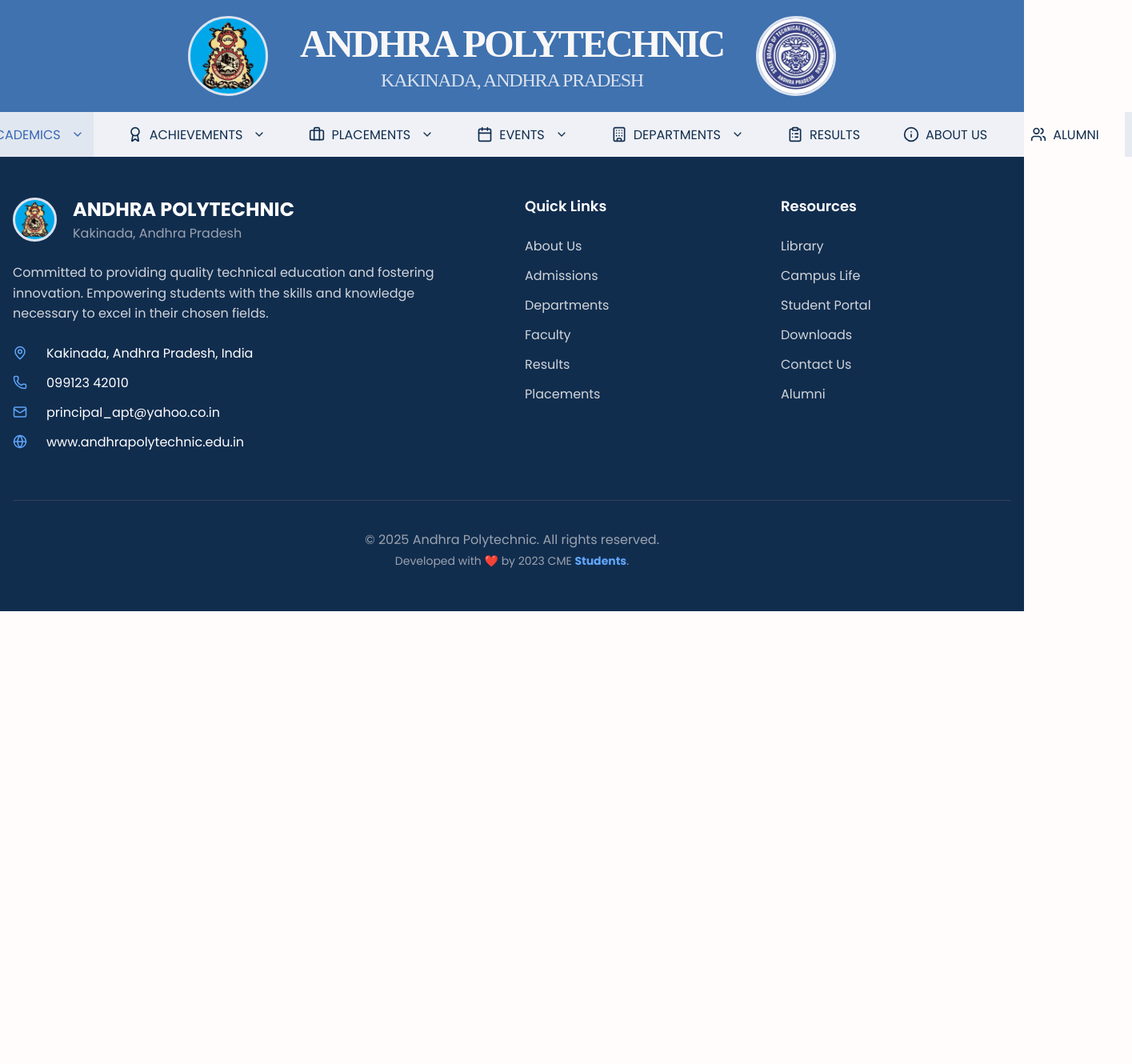
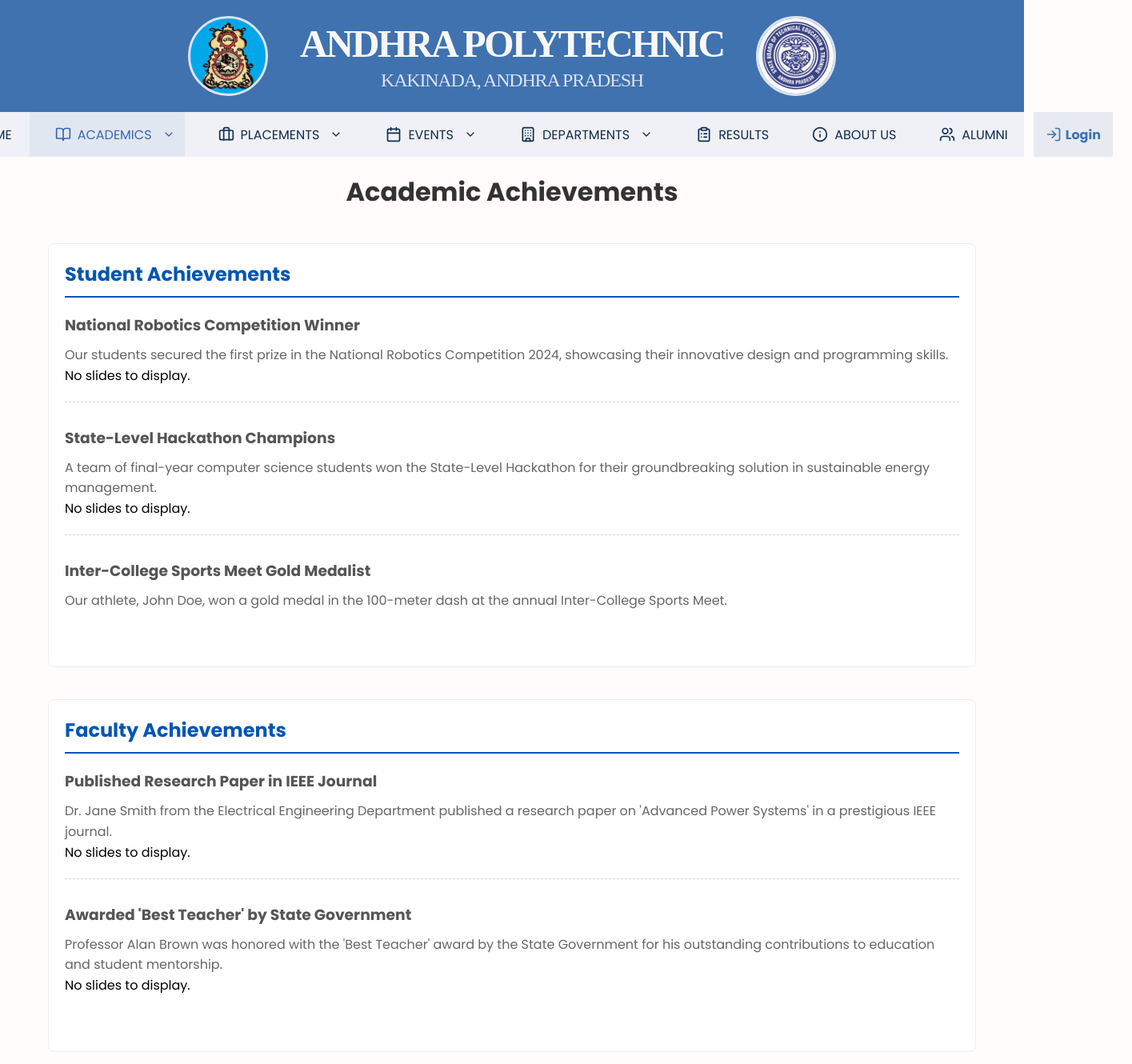
Before and after one commit to DhanushSaiCoder/AndhraPolytechnic, a React (Create React App) app in the folder frontend/: page /academics/academic-achievements in a window 1280 px wide. Shown: the top 1330 px of the page at 80% size, 1415 px wide, since content can reach past the window. Before the commit the page ends 800 px from the top, so only its background shows below. Built offline with nearby package versions, Linux system fonts and the light colour scheme.

Commit message:
+basic acheivements

```diff
--- a/frontend/src/App.js
+++ b/frontend/src/App.js
@@ -5,7 +5,7 @@ import NavigationBar from './components/NavigationBar';
 import HomePage from './pages/HomePage';
 import AboutPage from './pages/AboutPage';
 import AcademicsPage from './pages/AcademicsPage';
-import AchievementsPage from './pages/AchievementsPage';
+import AcademicAchievementsPage from './pages/AcademicAchievementsPage';
 import PlacementsPage from './pages/PlacementsPage';
 import EventsPage from './pages/EventsPage';
 import AlumniPage from './pages/AlumniPage';
@@ -32,7 +32,7 @@ function App() {
         <Route path="about" element={<AboutPage />} />
         <Route path="academics" element={<AcademicsPage />} />
         <Route path="academics/syllabus" element={<SyllabusPage />} />
-        <Route path="achievements" element={<AchievementsPage />} />
+        <Route path="academics/academic-achievements" element={<AcademicAchievementsPage />} />
         <Route path="placements" element={<PlacementsPage />} />
         <Route path="events" element={<EventsPage />} />
         <Route path="alumni" element={<AlumniPage />} />
--- a/frontend/src/components/NavigationBar.js
+++ b/frontend/src/components/NavigationBar.js
@@ -54,21 +54,12 @@ const NavigationBar = () => {
       Icon: BookOpen,
       subLinks: [
         { to: '/academics/syllabus', label: 'Syllabus' },
-        { to: '/academics/achievements', label: 'Academic Achievements' },
+        { to: '/academics/academic-achievements', label: 'Academic Achievements' },
         { to: '/academics/admissions', label: 'Admissions' },
         { to: '/academics/examinations', label: 'Examinations' },
       ],
     },
-    {
-      to: '/achievements',
-      label: 'Achievements',
-      Icon: Award,
-      subLinks: [
-        { to: '/achievements/academic', label: 'Academic Achievements' },
-        { to: '/achievements/sports', label: 'Sports Achievements' },
-        { to: '/achievements/others', label: 'Others' },
-      ],
-    },
+
     {
       to: '/placements',
       label: 'Placements',
--- /dev/null
+++ b/frontend/src/data/achievementsData.js
@@ -0,0 +1,45 @@
+const achievementsData = {
+  student: [
+    {
+      title: "National Robotics Competition Winner",
+      description: "Our students secured the first prize in the National Robotics Competition 2024, showcasing their innovative design and programming skills.",
+      images: [
+        "https://picsum.photos/seed/robot1/800/450",
+        "https://picsum.photos/seed/robot2/800/450",
+        "https://picsum.photos/seed/robot3/800/450",
+      ],
+    },
+    {
+      title: "State-Level Hackathon Champions",
+      description: "A team of final-year computer science students won the State-Level Hackathon for their groundbreaking solution in sustainable energy management.",
+      images: [
+        "https://picsum.photos/seed/hackathon1/800/450",
+        "https://picsum.photos/seed/hackathon2/800/450",
+      ],
+    },
+    {
+      title: "Inter-College Sports Meet Gold Medalist",
+      description: "Our athlete, John Doe, won a gold medal in the 100-meter dash at the annual Inter-College Sports Meet.",
+      images: [], // No images for this one
+    },
+  ],
+  faculty: [
+    {
+      title: "Published Research Paper in IEEE Journal",
+      description: "Dr. Jane Smith from the Electrical Engineering Department published a research paper on 'Advanced Power Systems' in a prestigious IEEE journal.",
+      images: [
+        "https://picsum.photos/seed/research1/800/450",
+        "https://picsum.photos/seed/research2/800/450",
+      ],
+    },
+    {
+      title: "Awarded 'Best Teacher' by State Government",
+      description: "Professor Alan Brown was honored with the 'Best Teacher' award by the State Government for his outstanding contributions to education and student mentorship.",
+      images: [
+        "https://picsum.photos/seed/teacher1/800/450",
+      ],
+    },
+  ],
+};
+
+export default achievementsData;
--- /dev/null
+++ b/frontend/src/pages/AcademicAchievementsPage.js
@@ -0,0 +1,39 @@
+import React from 'react';
+import ImageSlider from '../components/HomeComponents/ImageSlider'; // Assuming this is the correct path
+import achievementsData from '../data/achievementsData';
+
+const AcademicAchievementsPage = () => {
+  return (
+    <div className="academic-achievements-page">
+      <h1>Academic Achievements</h1>
+
+      <section className="student-achievements">
+        <h2>Student Achievements</h2>
+        {achievementsData.student.map((achievement, index) => (
+          <div key={index} className="achievement-item">
+            <h3>{achievement.title}</h3>
+            <p>{achievement.description}</p>
+            {achievement.images && achievement.images.length > 0 && (
+              <ImageSlider images={achievement.images} />
+            )}
+          </div>
+        ))}
+      </section>
+
+      <section className="faculty-achievements">
+        <h2>Faculty Achievements</h2>
+        {achievementsData.faculty.map((achievement, index) => (
+          <div key={index} className="achievement-item">
+            <h3>{achievement.title}</h3>
+            <p>{achievement.description}</p>
+            {achievement.images && achievement.images.length > 0 && (
+              <ImageSlider images={achievement.images} />
+            )}
+          </div>
+        ))}
+      </section>
+    </div>
+  );
+};
+
+export default AcademicAchievementsPage;
--- a/frontend/src/styles/AcademicsStyles/Academics.css
+++ b/frontend/src/styles/AcademicsStyles/Academics.css
@@ -9,3 +9,50 @@
   color: #333;
   margin-bottom: 40px;
 }
+
+.academic-achievements-page {
+  padding: 20px;
+  max-width: 1200px;
+  margin: 0 auto;
+}
+
+.academic-achievements-page h1 {
+  text-align: center;
+  color: #333;
+  margin-bottom: 40px;
+}
+
+.academic-achievements-page section {
+  margin-bottom: 40px;
+  padding: 20px;
+  border: 1px solid #eee;
+  border-radius: 8px;
+  background-color: #fff;
+}
+
+.academic-achievements-page h2 {
+  color: #0056b3;
+  margin-bottom: 20px;
+  border-bottom: 2px solid #0056b3;
+  padding-bottom: 10px;
+}
+
+.achievement-item {
+  margin-bottom: 30px;
+  padding-bottom: 20px;
+  border-bottom: 1px dashed #ccc;
+}
+
+.achievement-item:last-child {
+  border-bottom: none;
+}
+
+.achievement-item h3 {
+  color: #555;
+  margin-bottom: 10px;
+}
+
+.achievement-item p {
+  color: #666;
+  line-height: 1.6;
+}
```
